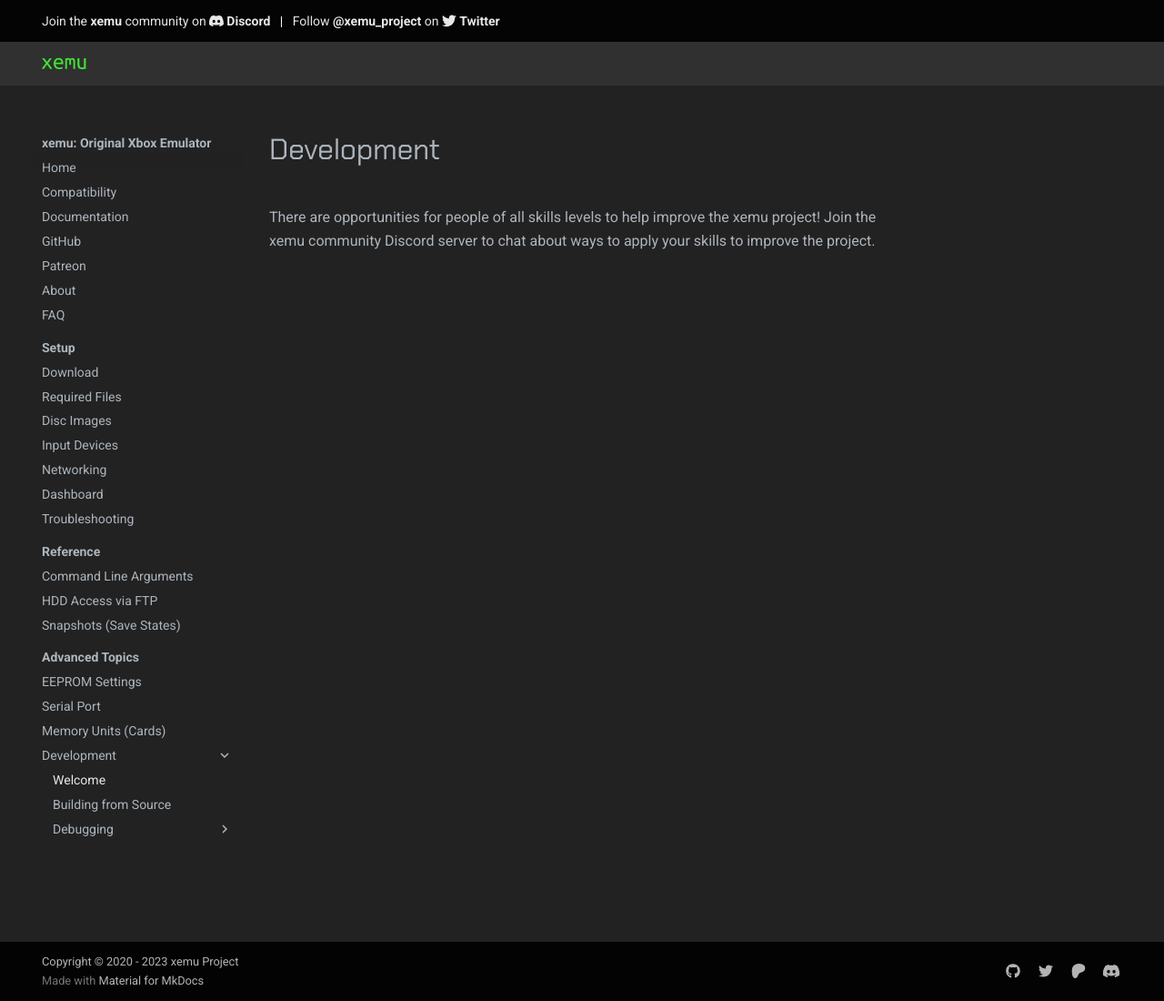
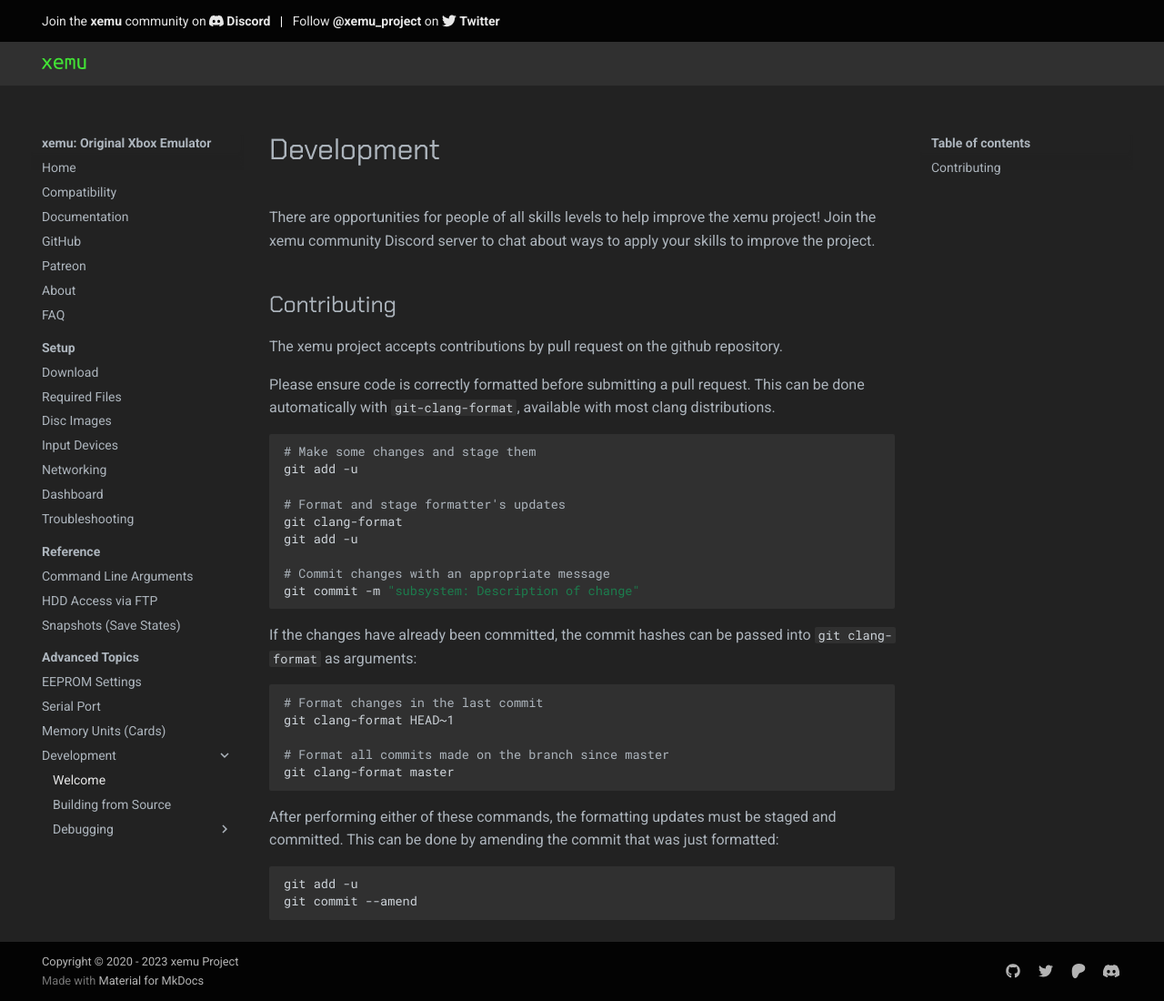
Before and after one commit to xemu-project/xemu-website, an MkDocs documentation site: the page built from docs/docs/dev/index.md, in a window 1280 px wide and 1100 px high. Shown: the whole window at 91% size. Built offline with MkDocs 1.6.1 and Material for MkDocs 9.7.7, drawn with Linux system fonts in a browser that asks for light colours.

Commit message:
Add dev docs on code formatting

````diff
--- a/docs/docs/dev/index.md
+++ b/docs/docs/dev/index.md
@@ -1,6 +1,42 @@
-Development
-===========
+# Development
 
 There are opportunities for people of all skills levels to help improve the xemu
 project! Join the xemu community Discord server to chat about ways to apply your
 skills to improve the project.
+
+## Contributing
+
+The xemu project accepts contributions by pull request on the github repository.
+
+Please ensure code is correctly formatted before submitting a pull request.
+This can be done automatically with `git-clang-format`, available with most clang distributions.
+
+```sh
+# Make some changes and stage them
+git add -u
+
+# Format and stage formatter's updates
+git clang-format
+git add -u
+
+# Commit changes with an appropriate message
+git commit -m "subsystem: Description of change"
+```
+
+If the changes have already been committed, the commit hashes can be passed into `git clang-format` as arguments:
+
+```sh
+# Format changes in the last commit
+git clang-format HEAD~1
+
+# Format all commits made on the branch since master
+git clang-format master
+```
+
+After performing either of these commands, the formatting updates must be staged and committed. This can be done
+by amending the commit that was just formatted:
+
+```sh
+git add -u
+git commit --amend
+```
````
